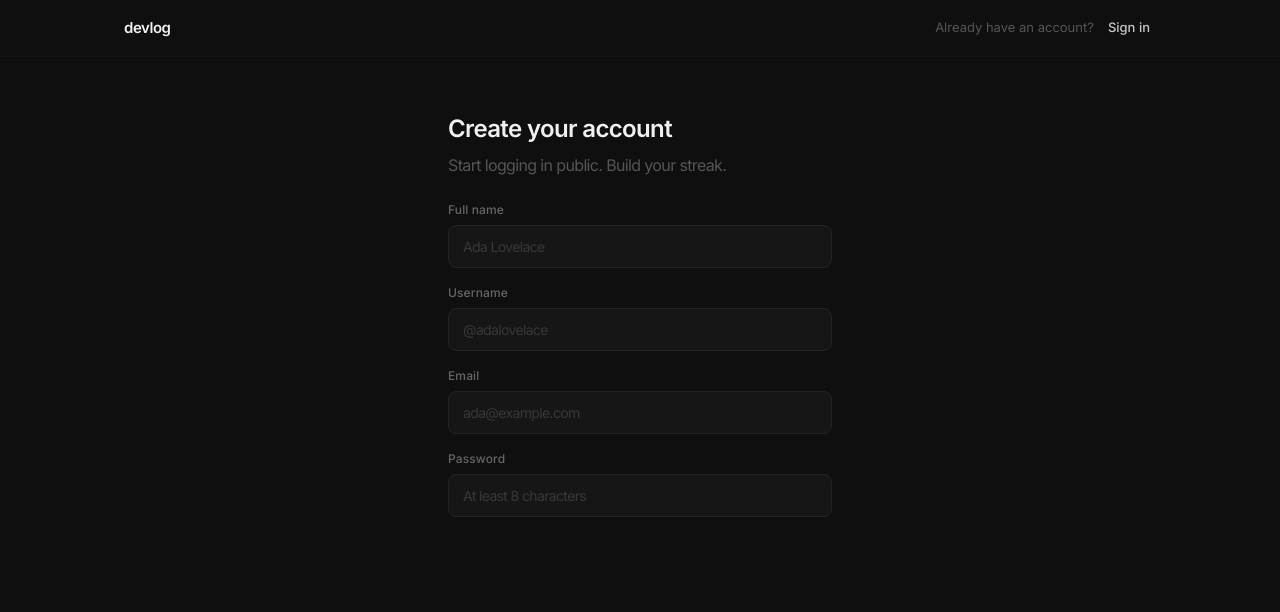
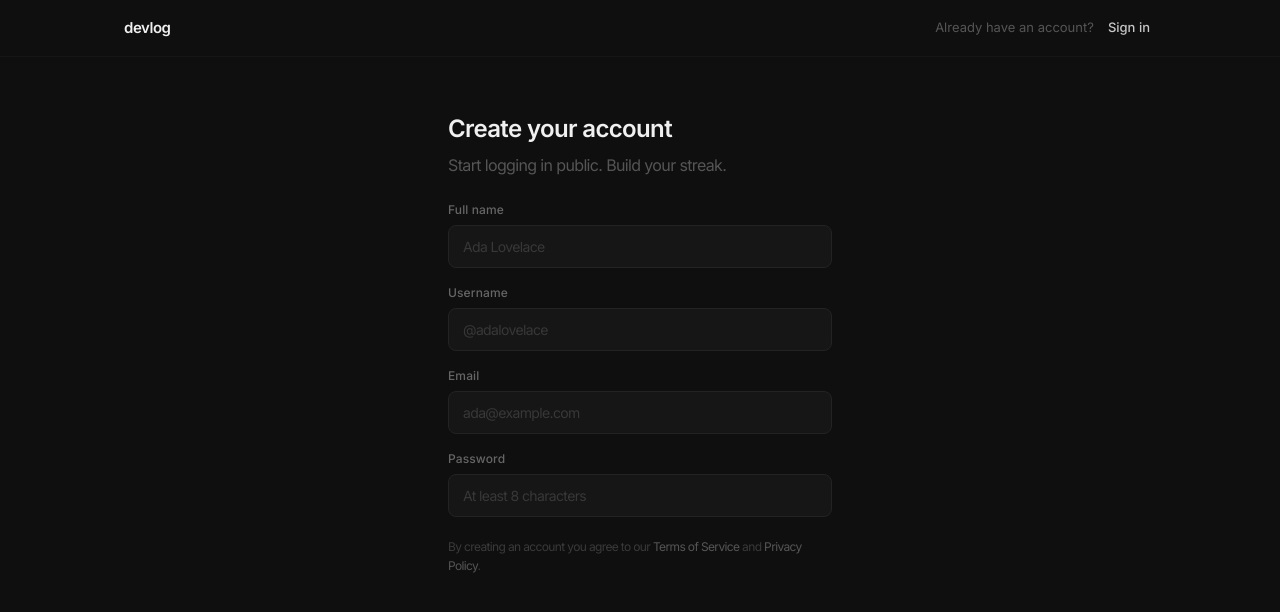
Before and after one commit to h3pixz/DevLog, a React (Vite) app: page /reg in a window 1280 px wide. Shown: the top 612 px of the page. Built offline with nearby package versions, Linux system fonts and the light colour scheme.

Commit message:
add: privacy and terms paragraph

```diff
--- a/src/pages/RegisterPage.tsx
+++ b/src/pages/RegisterPage.tsx
@@ -51,7 +51,9 @@ export default function RegisterPage() {
     return s;
   })();
 
-  const strengthColor = ["", "#7A3A3A", "#A08A48", "#4D8A6A", "#4A7AA5"][strength];
+  const strengthColor = ["", "#7A3A3A", "#A08A48", "#4D8A6A", "#4A7AA5"][
+    strength
+  ];
   const strengthLabel = ["", "Weak", "Fair", "Good", "Strong"][strength];
 
   return (
@@ -117,7 +119,10 @@ export default function RegisterPage() {
                   error={password.touched ? errors.password : ""}
                 />
                 {password.value && (
-                  <div className="flex items-center gap-2.5" style={{ marginTop: 8 }}>
+                  <div
+                    className="flex items-center gap-2.5"
+                    style={{ marginTop: 8 }}
+                  >
                     <div className="flex gap-1" style={{ flex: 1 }}>
                       {[1, 2, 3, 4].map((i) => (
                         <div
@@ -126,19 +131,52 @@ export default function RegisterPage() {
                             flex: 1,
                             height: 3,
                             borderRadius: 2,
-                            backgroundColor: i <= strength ? strengthColor : "#1E1E1E",
+                            backgroundColor:
+                              i <= strength ? strengthColor : "#1E1E1E",
                             transition: "background-color 0.2s",
                           }}
                         />
                       ))}
                     </div>
-                    <span style={{ fontSize: 11, color: strengthColor, fontWeight: 500, minWidth: 36 }}>
+                    <span
+                      style={{
+                        fontSize: 11,
+                        color: strengthColor,
+                        fontWeight: 500,
+                        minWidth: 36,
+                      }}
+                    >
                       {strengthLabel}
                     </span>
                   </div>
                 )}
               </div>
             </div>
+            <p
+              style={{
+                fontSize: 12,
+                color: "#3A3A3A",
+                lineHeight: 1.6,
+                marginTop: 20,
+                marginBottom: 20,
+              }}
+            >
+              By creating an account you agree to our{" "}
+              <span
+                style={{ color: "#555555", cursor: "pointer" }}
+                className="hover:text-[#888] transition-colors"
+              >
+                Terms of Service
+              </span>{" "}
+              and{" "}
+              <span
+                style={{ color: "#555555", cursor: "pointer" }}
+                className="hover:text-[#888] transition-colors"
+              >
+                Privacy Policy
+              </span>
+              .
+            </p>
           </form>
         </div>
       </div>
```
Lines whose indentation alone changed are shown as unchanged.
